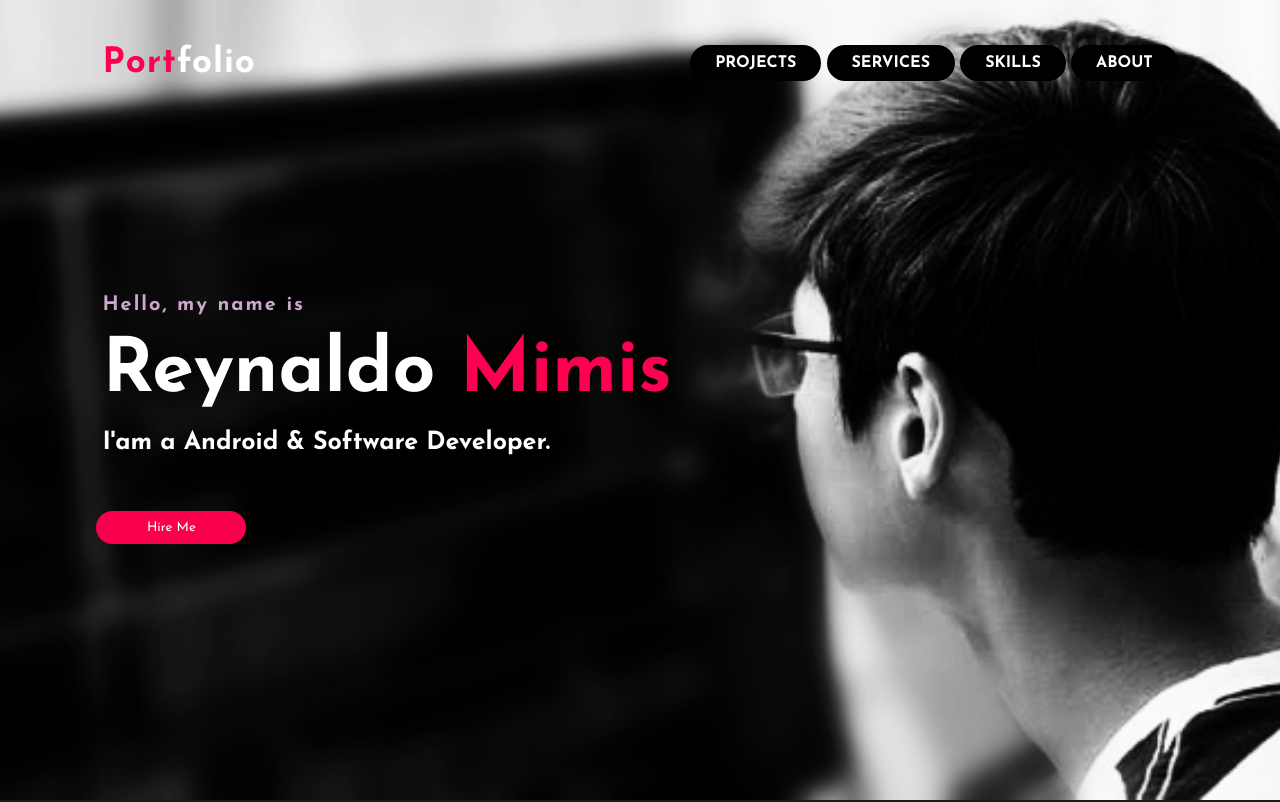
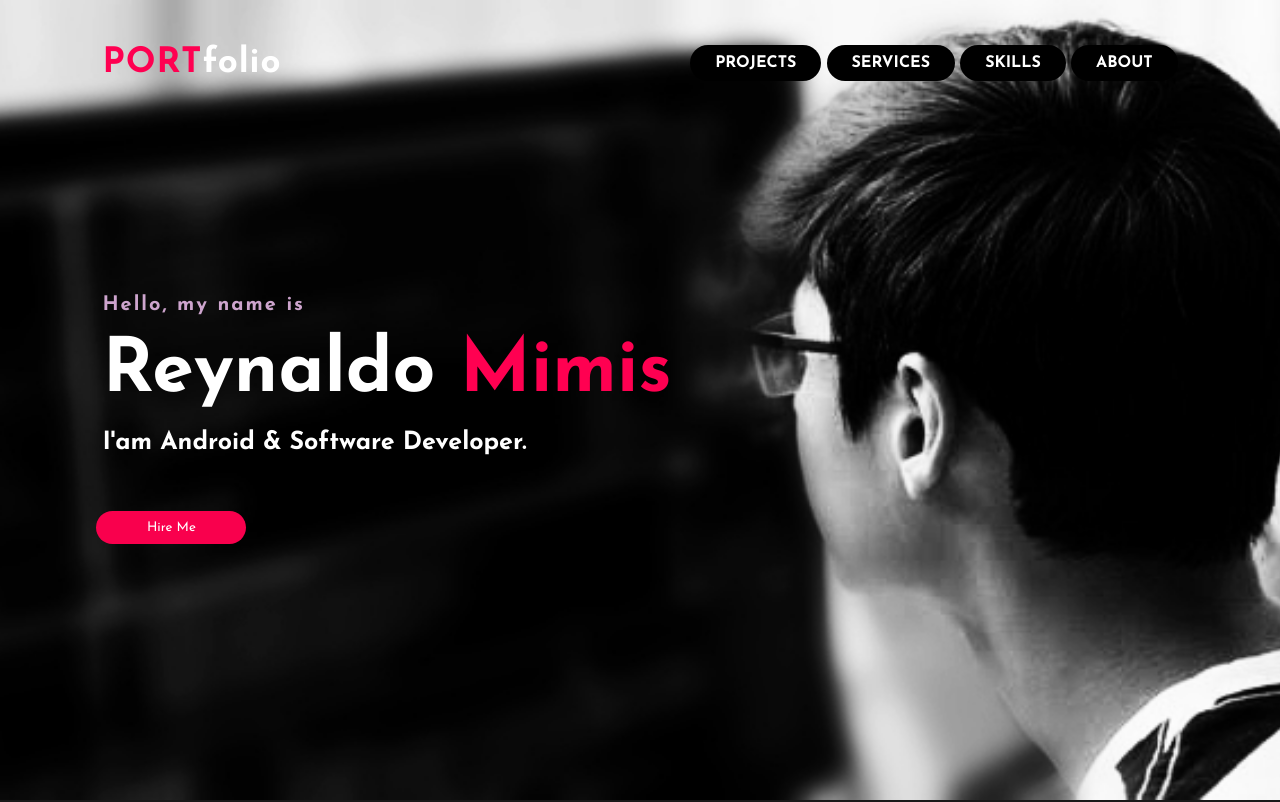
Before and after one commit to reymimz/portfolio, a plain HTML site: page index.html in a window 1280 px wide. Shown: the top 802 px of the page. Drawn offline with Linux system fonts and the light colour scheme.

Commit message:
Changing I am android dev

```diff
--- a/index.html
+++ b/index.html
@@ -15,7 +15,7 @@
 
 	<div class="hero">
 		<nav>
-			<h2 class="logo">Port<span>folio</span></h2>
+			<h2 class="logo">PORT<span>folio</span></h2>
 			<ul>
 				<li><a href="#">PROJECTS</a></li>
 				<li><a href="#">SERVICES</a></li>
@@ -27,7 +27,7 @@
 		<div class="content">
 			<h4>Hello, my name is</h4>
 			<h1>Reynaldo <span class="name">Mimis</span></h1>
-			<h3>I'am a Android & Software Developer.</h3>
+			<h3>I'am Android & Software Developer.</h3>
 			<div class="newslatter">
 				<form>
 					<input type="submit" name="submit" value="Hire Me">
@@ -49,7 +49,6 @@
 		</div>
 	</section>
 
-	<!-----service section start----------->
 	<div class="service">
 		<div class="title">
 			<h2>Our Services</h2>
```
